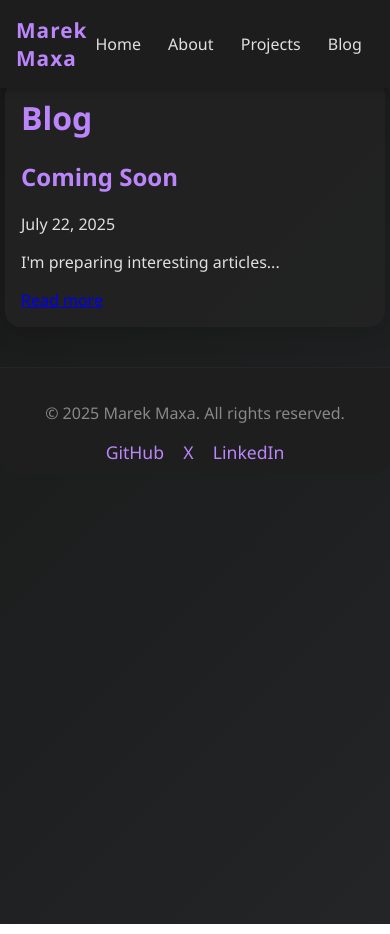
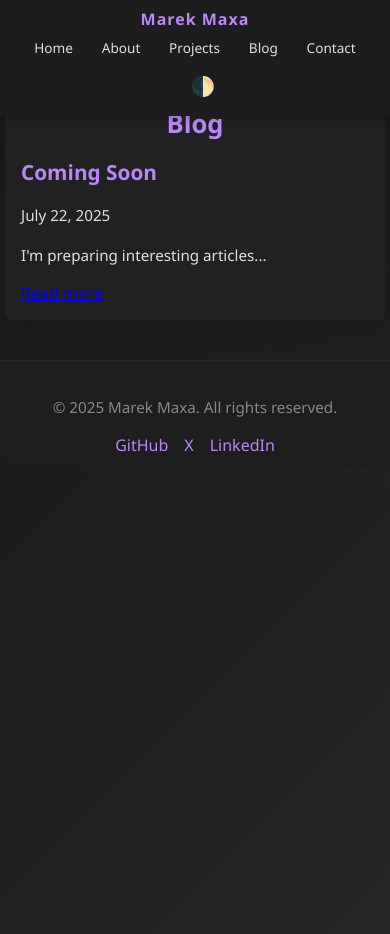
Before and after one commit to marek-maxa/marek-maxa.github.io, a plain HTML site: page pages/blog.html in a window 390 px wide. Drawn offline with Linux system fonts and the light colour scheme.

Commit message:
Fix lightmode and phone appearance

```diff
--- a/assets/styles.css
+++ b/assets/styles.css
@@ -142,53 +142,147 @@ button:hover {
     background-color: #3700b3;
 }
 
+html.lightmode,
 body.lightmode {
     background: linear-gradient(135deg, #f5f5f5 0%, #e0e0e0 100%);
     color: #232526;
 }
+html.lightmode .navbar,
 body.lightmode .navbar {
     background: rgba(255,255,255,0.98);
     box-shadow: 0 2px 8px rgba(0,0,0,0.08);
 }
+html.lightmode .navbar-title,
 body.lightmode .navbar-title {
     color: #6200ee;
 }
+html.lightmode .navbar-links a,
 body.lightmode .navbar-links a {
     color: #232526;
 }
+html.lightmode .navbar-links a:hover,
 body.lightmode .navbar-links a:hover {
     color: #6200ee;
     background: #ececec;
 }
+html.lightmode main,
 body.lightmode main {
     background: rgba(255,255,255,0.95);
     color: #232526;
 }
+html.lightmode footer,
 body.lightmode footer {
     background: #ececec;
     color: #888;
     border-top: 1px solid #ddd;
 }
+html.lightmode h1,
+html.lightmode h2,
+html.lightmode h3,
 body.lightmode h1,
 body.lightmode h2,
 body.lightmode h3 {
     color: #6200ee;
 }
+html.lightmode .social-links a,
 body.lightmode .social-links a {
     color: #6200ee;
 }
+html.lightmode .social-links a:hover,
 body.lightmode .social-links a:hover {
     color: #232526;
 }
 
-@media (max-width: 600px) {
-    .navbar-container, main {
-        padding: 1rem;
+@media (max-width: 768px) {
+    .navbar-container {
+        padding: 0.5rem 1rem;
+        flex-wrap: wrap;
     }
+
+    .navbar-title {
+        font-size: 1.1rem;
+    }
+
+    .navbar-links {
+        gap: 1rem;
+        font-size: 0.9rem;
+    }
+
+    .navbar-links a {
+        padding: 6px 10px;
+    }
+
     main {
-        margin: 80px 5px 20px 5px;
+        margin: 70px 10px 20px 10px;
+        padding: 1.5rem;
+        border-radius: 12px;
     }
-    .navbar-links {
-        gap: 0.7rem;
+
+    h1 {
+        font-size: 1.8rem;
+    }
+
+    h2 {
+        font-size: 1.4rem;
+    }
+
+    h3 {
+        font-size: 1.2rem;
     }
 }
+
+@media (max-width: 480px) {
+    .navbar-container {
+        padding: 0.5rem;
+        flex-direction: column;
+        gap: 0.5rem;
+    }
+
+    .navbar-title {
+        font-size: 1rem;
+    }
+
+    .navbar-links {
+        gap: 0.8rem;
+        font-size: 0.85rem;
+        justify-content: center;
+        flex-wrap: wrap;
+    }
+
+    .navbar-links a {
+        padding: 4px 8px;
+    }
+
+    main {
+        margin: 90px 5px 15px 5px;
+        padding: 1rem;
+        border-radius: 8px;
+    }
+
+    h1 {
+        font-size: 1.6rem;
+        text-align: center;
+    }
+
+    h2 {
+        font-size: 1.3rem;
+    }
+
+    h3 {
+        font-size: 1.1rem;
+    }
+
+    p {
+        font-size: 0.95rem;
+        line-height: 1.6;
+    }
+
+    .social-links {
+        gap: 1rem;
+        flex-wrap: wrap;
+    }
+
+    .social-links a {
+        font-size: 1rem;
+    }
+}
--- a/pages/blog.html
+++ b/pages/blog.html
@@ -2,7 +2,9 @@
 <html lang="en">
 <head>
     <meta charset="UTF-8">
+    <meta name="viewport" content="width=device-width, initial-scale=1.0">
     <title>Blog | Marek Maxa</title>
+    <script src="../scripts/darkmode.js"></script>
     <link rel="stylesheet" href="../assets/styles.css">
     <link rel="icon" href="../assets/venus.ico" type="image/x-icon">
 </head>
@@ -22,6 +24,5 @@
     </main>
     <div id="footer"></div>
     <script src="../scripts/components.js"></script>
-    <script src="../scripts/darkmode.js"></script>
 </body>
 </html>
--- a/scripts/darkmode.js
+++ b/scripts/darkmode.js
@@ -1,3 +1,37 @@
+// Apply theme immediately to prevent flash - this runs before DOM is ready
+(function() {
+    const userPref = localStorage.getItem('darkmode');
+
+    if (userPref === 'light') {
+        // Apply lightmode immediately to html element
+        document.documentElement.classList.add('lightmode');
+
+        // Also set a style attribute as backup to prevent any flash
+        document.documentElement.style.setProperty('background', 'linear-gradient(135deg, #f5f5f5 0%, #e0e0e0 100%)');
+        document.documentElement.style.setProperty('color', '#232526');
+
+        // When DOM is ready, apply to body as well
+        if (document.readyState === 'loading') {
+            document.addEventListener('DOMContentLoaded', function() {
+                document.body.classList.add('lightmode');
+                // Remove inline styles as CSS will take over
+                document.documentElement.style.removeProperty('background');
+                document.documentElement.style.removeProperty('color');
+            });
+        } else {
+            document.body.classList.add('lightmode');
+            document.documentElement.style.removeProperty('background');
+            document.documentElement.style.removeProperty('color');
+        }
+    } else {
+        // Ensure dark mode
+        document.documentElement.classList.remove('lightmode');
+        if (document.body) {
+            document.body.classList.remove('lightmode');
+        }
+    }
+})();
+
 window.initDarkmode = function() {
     const toggle = document.getElementById('darkmode-toggle');
     if (!toggle) {
@@ -5,16 +39,22 @@ window.initDarkmode = function() {
         return;
     }
 
+    // Apply current preference without changing it
     const userPref = localStorage.getItem('darkmode');
     console.log('userPref:', userPref);
+
     if (userPref === 'light') {
         document.body.classList.add('lightmode');
+        document.documentElement.classList.add('lightmode');
     } else {
         document.body.classList.remove('lightmode');
+        document.documentElement.classList.remove('lightmode');
     }
 
     toggle.addEventListener('click', () => {
         document.body.classList.toggle('lightmode');
+        document.documentElement.classList.toggle('lightmode');
+
         if (document.body.classList.contains('lightmode')) {
             localStorage.setItem('darkmode', 'light');
             console.log('Lightmode activated');
```
Also changed, not shown: 404.html (+2 -1 lines), index.html (+3 -2 lines), pages/about.html (+1 -1 lines), pages/contact.html (+2 -1 lines), pages/projects.html (+2 -1 lines).
